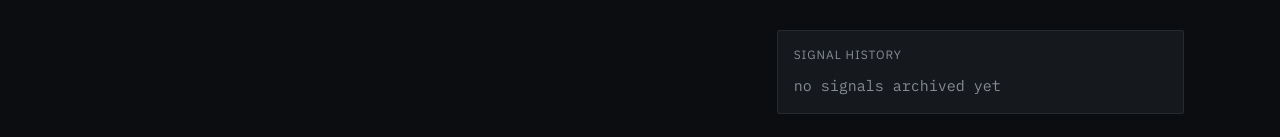
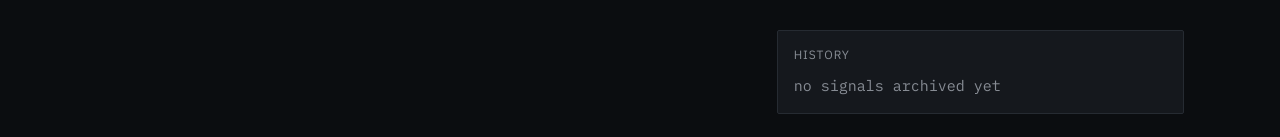
Before and after one commit to anishdpatel28/codle, a React (Vite) app: page / in a window 1280 px wide. Shown: the part 437-574 px from the top of the page. Built offline with nearby package versions, Linux system fonts and the light colour scheme; no server answers; the database is empty.

Commit message:
refactor: shorten history label to HISTORY

```diff
--- a/src/components/ArchiveStrip.tsx
+++ b/src/components/ArchiveStrip.tsx
@@ -14,7 +14,7 @@ export function ArchiveStrip({ terms, scores }: Props) {
 
   return (
     <section className="rounded-[2px] border border-hairline bg-surface p-4">
-      <h2 className="mb-3 font-sans text-meta uppercase text-muted">Signal history</h2>
+      <h2 className="mb-3 font-sans text-meta uppercase text-muted">History</h2>
       <div className="flex flex-wrap gap-1">
         {recent.map((t) => {
           const s = scores[t.id];
```
